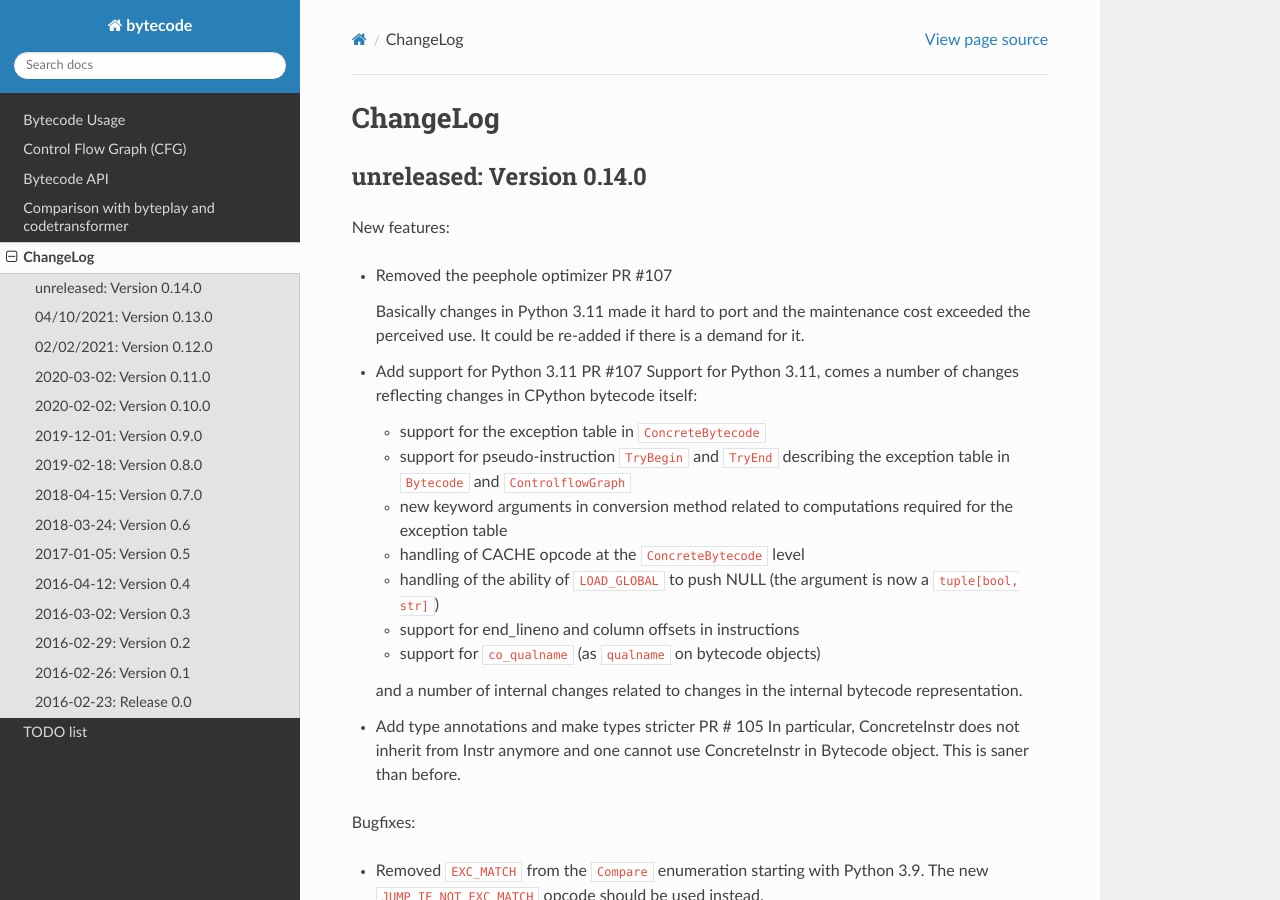
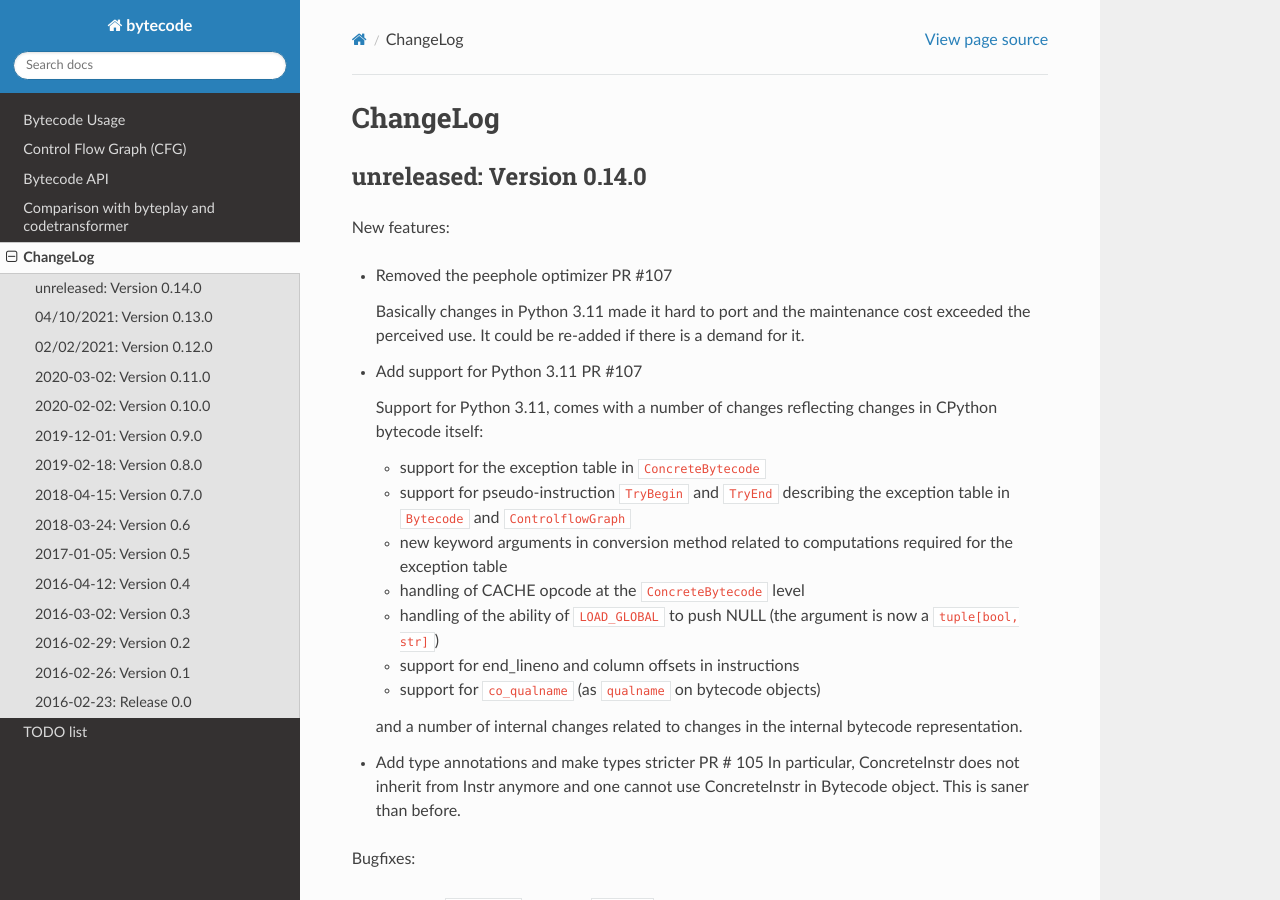
Before and after one commit to MatthieuDartiailh/bytecode, a Sphinx documentation site: the page built from doc/changelog.rst, in a window 1280 px wide and 900 px high. Built offline with Sphinx 7.4.7 and the Read the Docs theme 2.0.0, drawn with Linux system fonts in a browser that asks for light colours; the version number could not be read and is left out.

Commit message:
Apply suggestions from code review
Co-authored-by: Gabriele N. Tornetta <P403n1x87@users.noreply.github.com>

```diff
--- a/doc/api.rst
+++ b/doc/api.rst
@@ -677,7 +677,7 @@ ConcreteBytecode
 
       Offset (``int``) in instruction between the beginning of the bytecode and
       the end of this entry. This offset is inclusive meaning that the instruction
-      it points  to is included in the try/except handling.
+      it points to is included in the try/except handling.
 
    .. attribute:: target
 
@@ -693,7 +693,7 @@ ConcreteBytecode
    .. attribute:: push_lasti
 
       ``bool`` indicating if the offset, at which an exception was raised, should
-      be pushed on the stack  before the exception itself (which is pushed as a single value).
+      be pushed on the stack before the exception itself (which is pushed as a single value).
 
 
 .. class:: ConcreteBytecode
--- a/doc/changelog.rst
+++ b/doc/changelog.rst
@@ -12,7 +12,8 @@ New features:
   exceeded the perceived use. It could be re-added if there is a demand for it.
 
 - Add support for Python 3.11 PR #107
-  Support for Python 3.11, comes a number of changes reflecting changes in
+
+  Support for Python 3.11, comes with a number of changes reflecting changes in
   CPython bytecode itself:
 
   - support for the exception table in ``ConcreteBytecode``
```
Also changed, not shown: other parts of doc/api.rst (+1 -1 lines).
